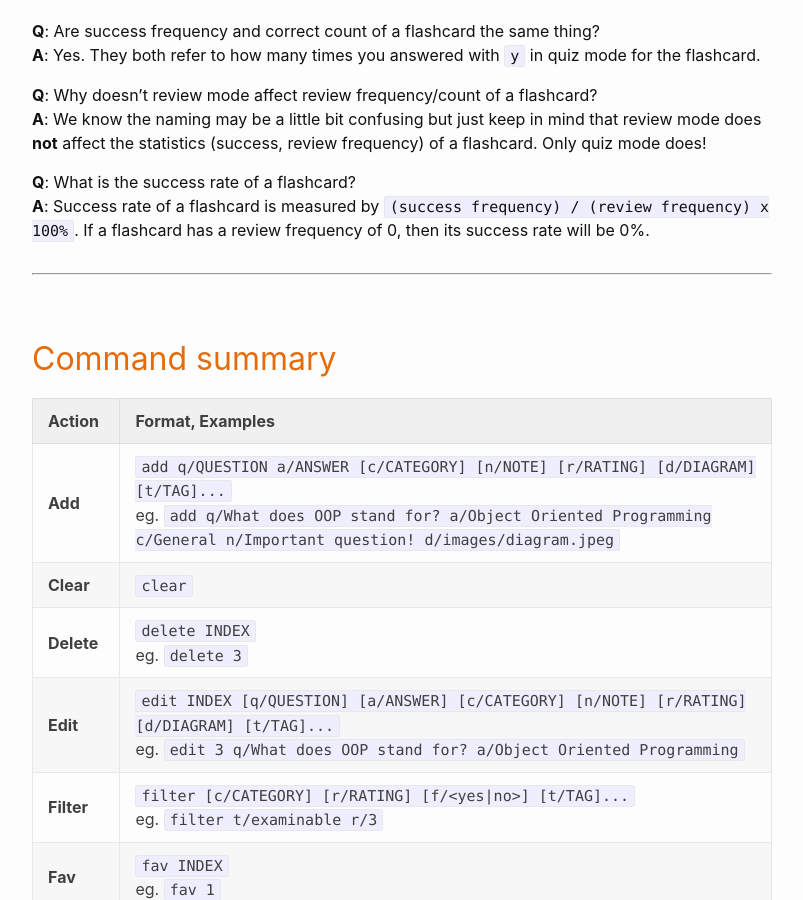
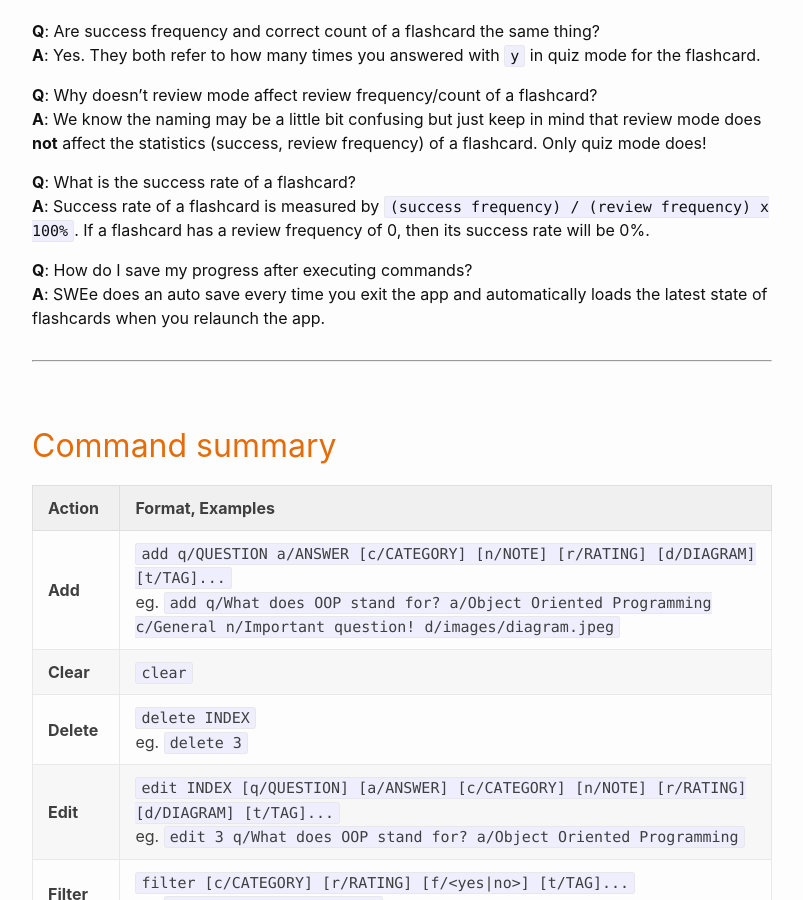
Before and after one commit to minzzelo/cs2101ug, a Jekyll site: the page built from docs/UserGuide.md, in a window 1280 px wide and 900 px high, scrolled down 26021 px. Shown: the whole window, without its empty margins (238-1041 px from the left). Built offline with Jekyll 4.4.1, drawn with Linux system fonts in a browser that asks for light colours; emoji names are drawn with the system emoji font.

Commit message:
Update Q&A UG

```diff
--- a/docs/UserGuide.md
+++ b/docs/UserGuide.md
@@ -587,6 +587,9 @@ If you still want to perform the action, do take note that you may face unintend
 **Q**: What is the success rate of a flashcard?<br>
 **A**: Success rate of a flashcard is measured by `(success frequency) / (review frequency) x 100%`. If a flashcard has a review frequency of 0, then its success rate will be 0%.
 
+**Q**: How do I save my progress after executing commands?<br>
+**A**: SWEe does an auto save every time you exit the app and automatically loads the latest state of flashcards when you relaunch the app.
+
 --------------------------------------------------------------------------------------------------------------------
 
 <div style="page-break-after: always;"></div>
```
